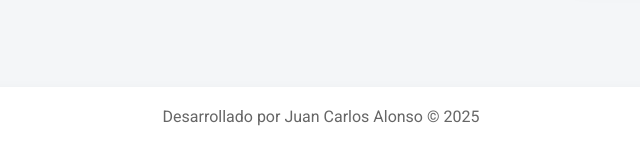
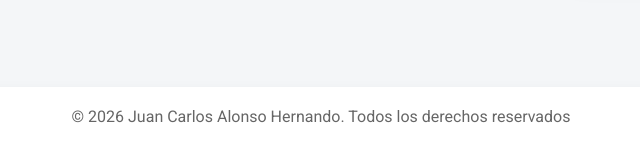
Before and after one commit to JKFullDev/blog-videojuegos, a PHP site: page /index.php in a window 1280 px wide. Shown: the part 1174-1320 px from the top of the page, without its empty margins (319-959 px from the left). Run offline with PHP 8.4, Linux system fonts and the light colour scheme; data comes from the database, SQL or seed files in the repository.

Commit message:
autoYear;

```diff
--- a/includes/pie.php
+++ b/includes/pie.php
@@ -1,9 +1,8 @@
 <div class="clearfix"></div>
 </div>
 <footer id="pie">
-    <p>Desarrollado por Juan Carlos Alonso &copy; 2025</p>
+    <p>&copy; <?= date('Y') ?> Juan Carlos Alonso Hernando. Todos los derechos reservados</p>
 </footer>
-
 <script>
     // 1. Menú Categorías
     const menuBtn = document.querySelector('#menu-movil-btn');
```
